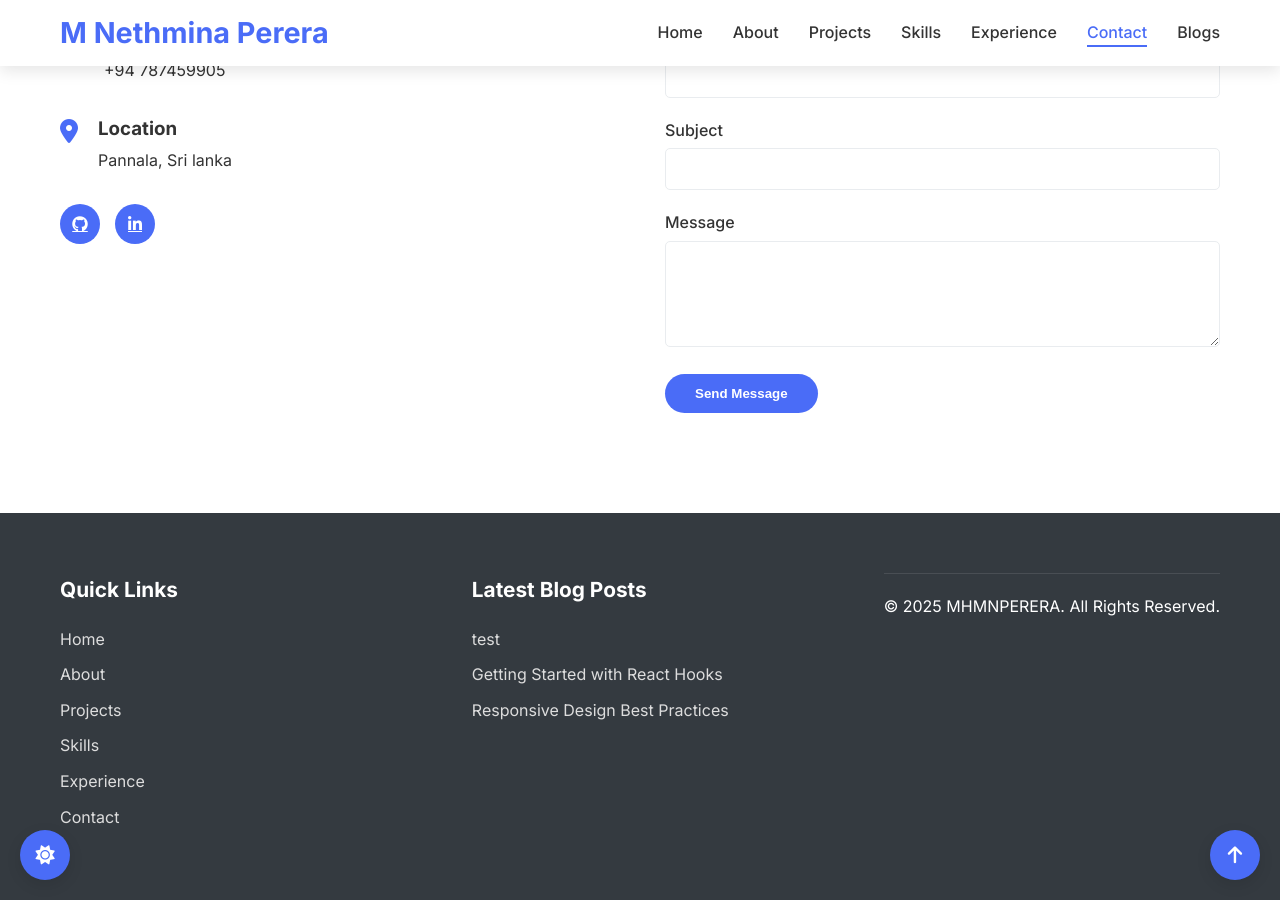
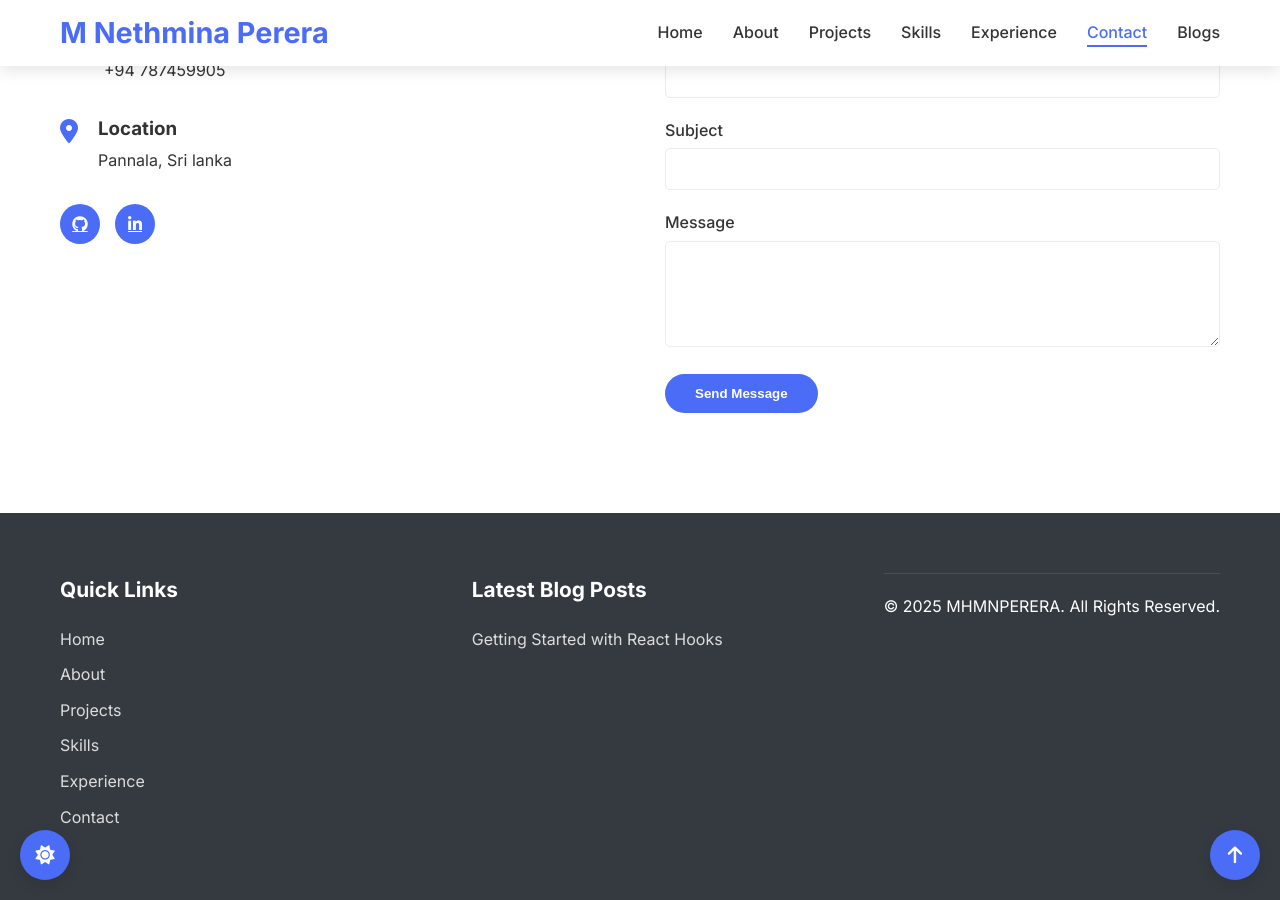
Before and after one commit to MHMNP2021/mnethmina.github.io, a Jekyll site: the page index.html, which Jekyll copies as it is, in a window 1280 px wide and 900 px high, scrolled down 5335 px. Built offline with Jekyll 4.4.1, drawn with Linux system fonts in a browser that asks for light colours.

Commit message:
Update index.html

```diff
--- a/index.html
+++ b/index.html
@@ -51,7 +51,7 @@
                     <li><a href="#skills">Skills</a></li>
                     <li><a href="#experience">Experience</a></li>
                     <li><a href="#contact">Contact</a></li>
-                    <li><a href="blog.html">Blogs</a></li>
+                    <li><a href="blog">Blogs</a></li>
                 </ul>
                 <div class="hamburger">
                     <span class="bar"></span>
@@ -495,9 +495,9 @@ Currently, I'm researching Sri Lanka’s economy and financial markets, focusing
                 <div class="footer-section">
                     <h3>Latest Blog Posts</h3>
                     <ul>
-                        <li><a href="/posts/2025-03-02-test.md">test</a></li>
+<!--                         <li><a href="/posts/2025-03-02-test.md">test</a></li> -->
                         <li><a href="blog/post2.html">Getting Started with React Hooks</a></li>
-                        <li><a href="blog/post3.html">Responsive Design Best Practices</a></li>
+<!--                         <li><a href="blog/post3.html">Responsive Design Best Practices</a></li> -->
                     </ul>
                 </div>
 
```
